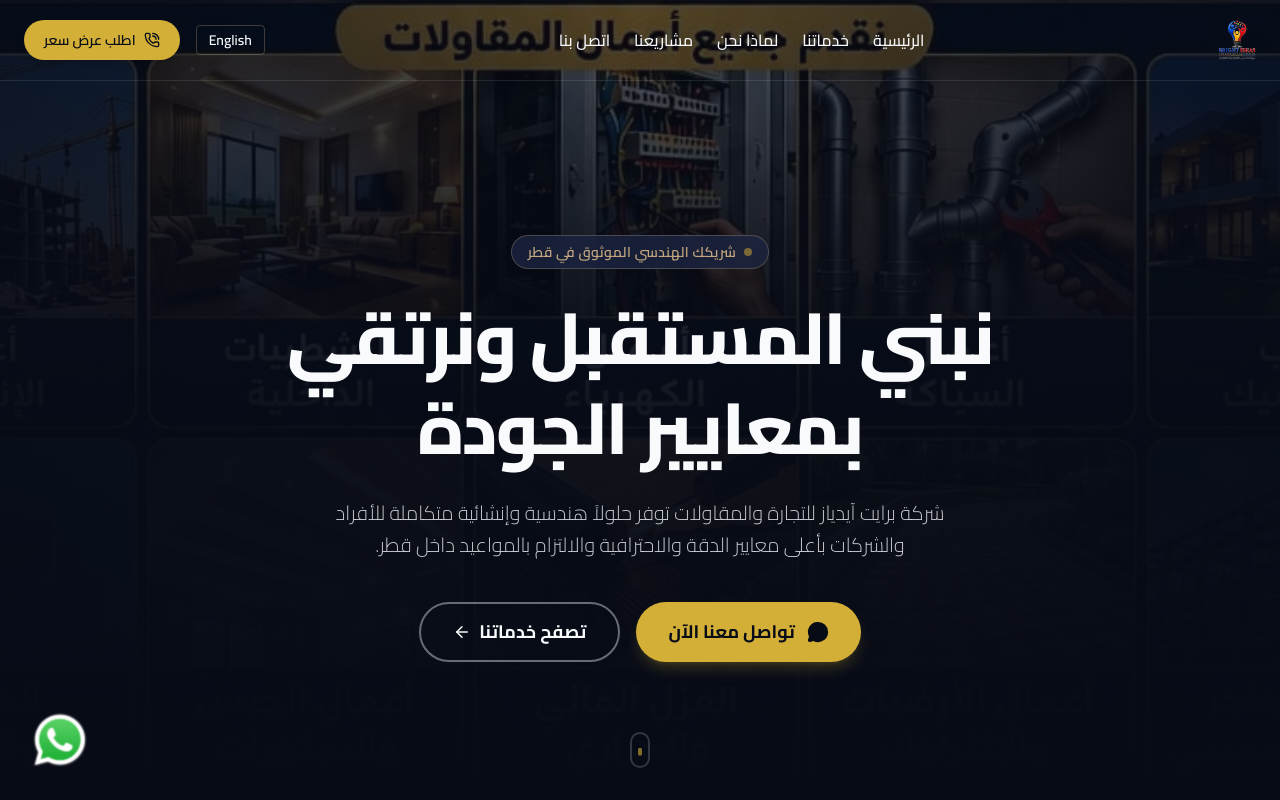
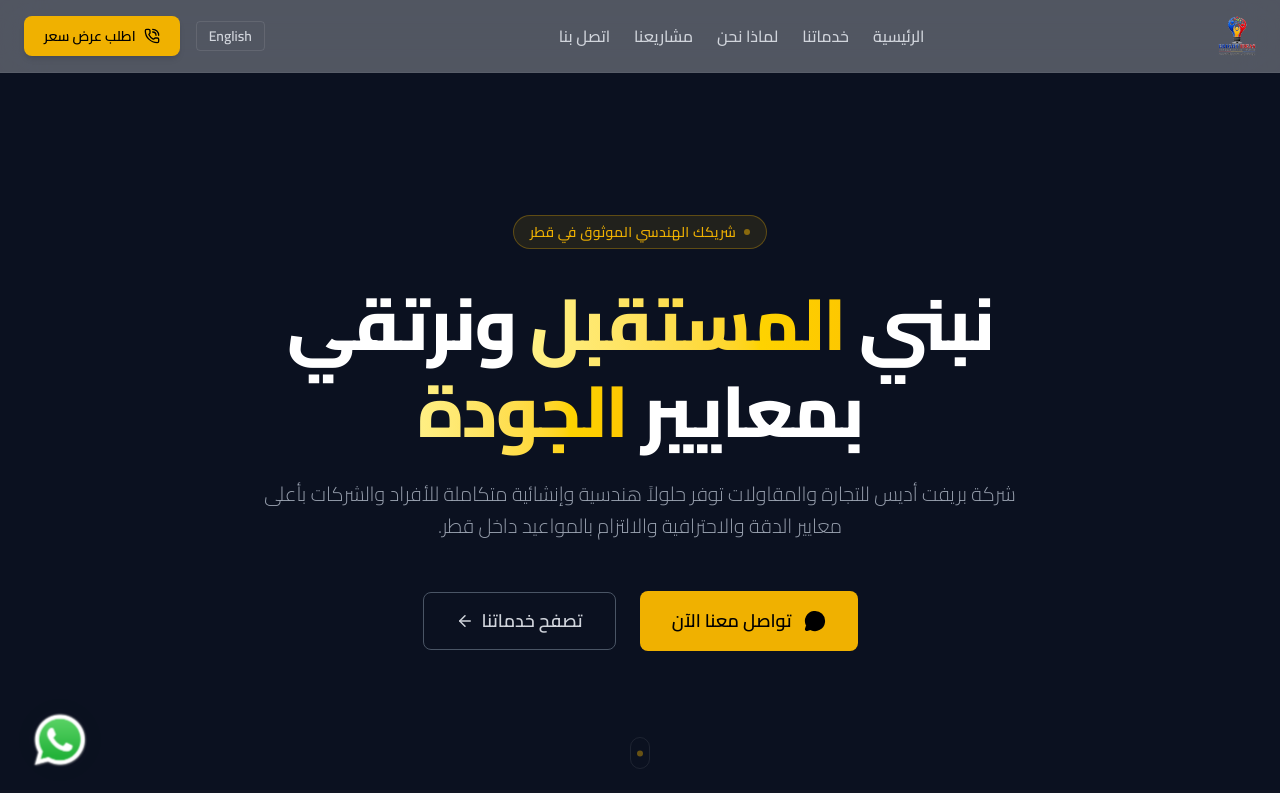
Before and after one commit to adelfree2023-dev/Bright-Ideas, a Next.js app: page / in a window 1280 px wide. Shown: the top 800 px of the page. Built offline with nearby package versions, Linux system fonts and the light colour scheme.

Commit message:
feat: redesign layout, header and hero sections to enterprise gold/spotlight aesthetic and correct company name

```diff
--- a/src/app/layout.tsx
+++ b/src/app/layout.tsx
@@ -9,11 +9,11 @@ const cairo = Cairo({
 });
 
 export const metadata: Metadata = {
-  title: "شركة برايت آيدياز للتجارة والمقاولات | قطر",
-  description: "شركة برايت آيدياز للتجارة والمقاولات هي شريكك الموثوق لتنفيذ وصيانة وتجهيز المشاريع العقارية والخدمية بأعلى دقة واحترافية في قطر. خدمات المقاولات، الصيانة، التنظيف، ومكافحة الحشرات.",
+  title: "شركة بريفت أديس للتجارة والمقاولات | قطر",
+  description: "شركة بريفت أديس للتجارة والمقاولات هي شريكك الموثوق لتنفيذ وصيانة وتجهيز المشاريع العقارية والخدمية بأعلى دقة واحترافية في قطر. خدمات المقاولات، الصيانة، التنظيف، ومكافحة الحشرات.",
   keywords: ["مقاولات قطر", "صيانة مباني الدوحة", "تنظيف فلل قطر", "مكافحة حشرات قطر", "نقل عفش قطر"],
   openGraph: {
-    title: "شركة برايت آيدياز للتجارة والمقاولات | قطر",
+    title: "شركة بريفت أديس للتجارة والمقاولات | قطر",
     description: "حلول مقاولات وصيانة متكاملة بأعلى المعايير الهندسية في قطر.",
     url: "https://brightideas-qa.github.io",
     siteName: "Bright Ideas",
--- a/src/components/Header.tsx
+++ b/src/components/Header.tsx
@@ -11,35 +11,16 @@ interface HeaderProps {
 }
 
 export default function Header({ isEn, setIsEn, t }: HeaderProps) {
-  const [isScrolled, setIsScrolled] = useState(false);
   const [isMenuOpen, setIsMenuOpen] = useState(false);
 
-  useEffect(() => {
-    const handleScroll = () => {
-      if (window.scrollY > 50) {
-        setIsScrolled(true);
-      } else {
-        setIsScrolled(false);
-      }
-    };
-    window.addEventListener("scroll", handleScroll);
-    return () => window.removeEventListener("scroll", handleScroll);
-  }, []);
-
   return (
-    <header
-      className={`fixed top-0 left-0 w-full z-50 transition-all duration-300 ${
-        isScrolled
-          ? "bg-primary/90 backdrop-blur-md shadow-lg border-b border-champagne/20 py-3"
-          : "bg-transparent py-5 border-b border-white/10"
-      }`}
-    >
+    <header className="sticky top-0 z-50 backdrop-blur-xl bg-[#0B1120]/70 border-b border-white/5 w-full py-4 transition-all duration-300">
       <div className="max-w-7xl mx-auto px-6 flex justify-between items-center">
         {/* Logo */}
         <a href="#" className="flex items-center">
           <Image
             src="/assets/logo_transparent.png"
-            alt="Bright Ideas Logo"
+            alt="Private Ideas Logo"
             width={120}
             height={50}
             className="h-10 w-auto object-contain"
@@ -49,29 +30,29 @@ export default function Header({ isEn, setIsEn, t }: HeaderProps) {
 
         {/* Desktop Menu */}
         <nav className="hidden md:flex items-center gap-8">
-          <ul className="flex gap-6 text-text-light font-medium">
+          <ul className="flex gap-6 text-gray-300 font-medium text-sm lg:text-base">
             <li>
-              <a href="#hero" className="hover:text-gold transition-colors">
+              <a href="#hero" className="hover:text-white transition-colors">
                 {t.nav.home}
               </a>
             </li>
             <li>
-              <a href="#services" className="hover:text-gold transition-colors">
+              <a href="#services" className="hover:text-white transition-colors">
                 {t.nav.services}
               </a>
             </li>
             <li>
-              <a href="#why-us" className="hover:text-gold transition-colors">
+              <a href="#why-us" className="hover:text-white transition-colors">
                 {t.nav.whyUs}
               </a>
             </li>
             <li>
-              <a href="#gallery" className="hover:text-gold transition-colors">
+              <a href="#gallery" className="hover:text-white transition-colors">
                 {t.nav.portfolio}
               </a>
             </li>
             <li>
-              <a href="#contact" className="hover:text-gold transition-colors">
+              <a href="#contact" className="hover:text-white transition-colors">
                 {t.nav.contact}
               </a>
             </li>
@@ -83,7 +64,7 @@ export default function Header({ isEn, setIsEn, t }: HeaderProps) {
           {/* Language Switcher */}
           <button
             onClick={() => setIsEn(!isEn)}
-            className="text-text-light hover:text-gold border border-champagne/30 hover:border-gold px-3 py-1 rounded transition-colors text-sm font-semibold cursor-pointer"
+            className="text-gray-300 hover:text-white border border-white/10 hover:border-white/30 px-3 py-1 rounded transition-colors text-sm font-semibold cursor-pointer"
           >
             {isEn ? "العربية" : "English"}
           </button>
@@ -92,7 +73,7 @@ export default function Header({ isEn, setIsEn, t }: HeaderProps) {
             href="https://wa.me/97455056698"
             target="_blank"
             rel="noopener noreferrer"
-            className="bg-gold hover:bg-gold-hover text-primary-dark font-semibold px-5 py-2.5 rounded-full flex items-center gap-2 shadow-md hover:shadow-lg transition-all transform hover:-translate-y-0.5 cursor-pointer text-sm"
+            className="bg-yellow-500 hover:bg-yellow-400 text-black font-semibold px-5 py-2.5 rounded-lg flex items-center gap-2 shadow-md hover:shadow-[0_0_20px_rgba(234,179,8,0.3)] transition-all transform hover:-translate-y-0.5 cursor-pointer text-sm"
           >
             <PhoneCall size={16} />
             <span>{t.nav.getQuote}</span>
@@ -103,29 +84,29 @@ export default function Header({ isEn, setIsEn, t }: HeaderProps) {
         <div className="flex items-center gap-3 md:hidden">
           <button
             onClick={() => setIsEn(!isEn)}
-            className="text-text-light hover:text-gold border border-champagne/30 px-2.5 py-0.5 rounded text-xs cursor-pointer"
+            className="text-gray-300 hover:text-white border border-white/10 px-2.5 py-0.5 rounded text-xs cursor-pointer"
           >
             {isEn ? "العربية" : "EN"}
           </button>
           <button
             onClick={() => setIsMenuOpen(!isMenuOpen)}
-            className="text-text-light hover:text-gold cursor-pointer"
+            className="text-gray-300 hover:text-white cursor-pointer"
             aria-label="Toggle Menu"
           >
-            {isMenuOpen ? <X size={28} /> : <Menu size={28} />}
+            {isMenuOpen ? <X size={24} /> : <Menu size={24} />}
           </button>
         </div>
       </div>
 
       {/* Mobile Menu */}
       {isMenuOpen && (
-        <div className="md:hidden bg-primary-dark/95 border-b border-champagne/20 backdrop-blur-lg absolute top-full left-0 w-full py-6 px-8 flex flex-col gap-6 shadow-2xl animate-fade-in">
-          <ul className="flex flex-col gap-4 text-text-light text-lg font-medium">
+        <div className="md:hidden bg-[#0B1120]/95 border-b border-white/5 backdrop-blur-xl absolute top-full left-0 w-full py-6 px-8 flex flex-col gap-6 shadow-2xl">
+          <ul className="flex flex-col gap-4 text-gray-300 text-lg font-medium">
             <li>
               <a
                 href="#hero"
                 onClick={() => setIsMenuOpen(false)}
-                className="hover:text-gold block"
+                className="hover:text-white block"
               >
                 {t.nav.home}
               </a>
@@ -134,7 +115,7 @@ export default function Header({ isEn, setIsEn, t }: HeaderProps) {
               <a
                 href="#services"
                 onClick={() => setIsMenuOpen(false)}
-                className="hover:text-gold block"
+                className="hover:text-white block"
               >
                 {t.nav.services}
               </a>
@@ -143,7 +124,7 @@ export default function Header({ isEn, setIsEn, t }: HeaderProps) {
               <a
                 href="#why-us"
                 onClick={() => setIsMenuOpen(false)}
-                className="hover:text-gold block"
+                className="hover:text-white block"
               >
                 {t.nav.whyUs}
               </a>
@@ -152,7 +133,7 @@ export default function Header({ isEn, setIsEn, t }: HeaderProps) {
               <a
                 href="#gallery"
                 onClick={() => setIsMenuOpen(false)}
-                className="hover:text-gold block"
+                className="hover:text-white block"
               >
                 {t.nav.portfolio}
               </a>
@@ -161,7 +142,7 @@ export default function Header({ isEn, setIsEn, t }: HeaderProps) {
               <a
                 href="#contact"
                 onClick={() => setIsMenuOpen(false)}
-                className="hover:text-gold block"
+                className="hover:text-white block"
               >
                 {t.nav.contact}
               </a>
@@ -172,7 +153,7 @@ export default function Header({ isEn, setIsEn, t }: HeaderProps) {
             href="https://wa.me/97455056698"
             target="_blank"
             rel="noopener noreferrer"
-            className="bg-gold hover:bg-gold-hover text-primary-dark text-center font-semibold py-3 rounded-full flex items-center justify-center gap-2 transition-all cursor-pointer"
+            className="bg-yellow-500 hover:bg-yellow-400 text-black text-center font-semibold py-3 rounded-lg flex items-center justify-center gap-2 transition-all cursor-pointer shadow-md hover:shadow-[0_0_20px_rgba(234,179,8,0.3)]"
             onClick={() => setIsMenuOpen(false)}
           >
             <PhoneCall size={18} />
--- a/src/components/Hero.tsx
+++ b/src/components/Hero.tsx
@@ -13,67 +13,79 @@ export default function Hero({ isEn, t }: HeroProps) {
   return (
     <section
       id="hero"
-      className="relative min-h-screen flex items-center justify-center overflow-hidden bg-primary-dark pt-24"
+      className="relative min-h-[90vh] flex items-center justify-center overflow-hidden bg-[#0B1120] py-24"
     >
-      {/* Fixed Background Image with Ken Burns effect */}
-      <div className="absolute inset-0 z-0">
-        <motion.div
-          initial={{ scale: 1.08, opacity: 0 }}
-          animate={{ scale: 1, opacity: 0.35 }}
-          transition={{ duration: 2.0, ease: "easeOut" }}
-          className="w-full h-full bg-cover bg-center"
-          style={{ backgroundImage: "url('assets/hero_slider_1.webp')" }}
-        />
-        {/* Navy Overlay Gradients */}
-        <div className="absolute inset-0 bg-gradient-to-t from-primary-dark via-primary-dark/85 to-transparent" />
-        <div className="absolute inset-0 bg-gradient-to-r from-primary-dark/60 via-transparent to-primary-dark/60" />
-      </div>
+      {/* Premium spotlight background overlay using radial gradient */}
+      <div className="absolute inset-0 z-0 bg-[radial-gradient(ellipse_at_top,_var(--tw-gradient-stops))] from-yellow-500/10 via-[#0B1120] to-[#0B1120]" />
 
       <div className="max-w-7xl mx-auto px-6 relative z-10 text-center flex flex-col items-center justify-center">
-        {/* Animated Subtitle Badge */}
+        {/* Animated Subtitle Badge (Pill Style) */}
         <motion.div
+          initial={{ opacity: 0, y: 15 }}
+          animate={{ opacity: 1, y: 0 }}
+          transition={{ delay: 0.2, duration: 0.6 }}
+          className="inline-flex items-center gap-2 px-4 py-1.5 rounded-full border border-yellow-500/30 bg-yellow-500/10 text-yellow-500 text-sm font-medium tracking-wide mb-8"
+        >
+          <span className="w-1.5 h-1.5 rounded-full bg-yellow-500 animate-pulse" />
+          <span>{t.hero.subtitle}</span>
+        </motion.div>
+
+        {/* Headline with specific gradient highlights */}
+        <motion.h1
           initial={{ opacity: 0, y: 20 }}
           animate={{ opacity: 1, y: 0 }}
-          transition={{ delay: 0.3, duration: 0.8 }}
-          className="inline-flex items-center gap-2 px-4 py-1.5 rounded-full bg-primary-light/80 border border-champagne/30 text-champagne text-xs md:text-sm font-semibold tracking-wide uppercase mb-6 backdrop-blur-sm"
+          transition={{ delay: 0.4, duration: 0.6 }}
+          className="text-4xl md:text-6xl lg:text-7xl font-extrabold text-white leading-[1.2] mb-6 max-w-4xl tracking-tight"
         >
-          <span className="w-2 h-2 rounded-full bg-gold animate-pulse" />
-          {t.hero.subtitle}
-        </motion.div>
-
-        {/* Title */}
-        <motion.h1
-          initial={{ opacity: 0, y: 25 }}
-          animate={{ opacity: 1, y: 0 }}
-          transition={{ delay: 0.5, duration: 0.8 }}
-          className="text-4xl md:text-6xl lg:text-7xl font-extrabold text-text-light leading-tight mb-6 max-w-4xl tracking-tight"
-        >
-          {t.hero.title}
+          {isEn ? (
+            <>
+              Building the{" "}
+              <span className="text-transparent bg-clip-text bg-gradient-to-l from-yellow-400 to-yellow-200">
+                Future
+              </span>
+              , Elevating{" "}
+              <span className="text-transparent bg-clip-text bg-gradient-to-l from-yellow-400 to-yellow-200">
+                Quality
+              </span>{" "}
+              Standards
+            </>
+          ) : (
+            <>
+              نبني{" "}
+              <span className="text-transparent bg-clip-text bg-gradient-to-l from-yellow-400 to-yellow-200">
+                المستقبل
+              </span>{" "}
+              ونرتقي بمعايير{" "}
+              <span className="text-transparent bg-clip-text bg-gradient-to-l from-yellow-400 to-yellow-200">
+                الجودة
+              </span>
+            </>
+          )}
         </motion.h1>
 
-        {/* Description */}
+        {/* Sub-headline */}
         <motion.p
-          initial={{ opacity: 0, y: 20 }}
+          initial={{ opacity: 0, y: 15 }}
           animate={{ opacity: 1, y: 0 }}
-          transition={{ delay: 0.7, duration: 0.8 }}
-          className="text-base md:text-xl text-text-light/80 max-w-2xl mb-10 leading-relaxed font-light"
+          transition={{ delay: 0.6, duration: 0.6 }}
+          className="text-gray-400 text-lg md:text-xl max-w-3xl mx-auto mb-12 leading-relaxed font-light"
         >
           {t.hero.desc}
         </motion.p>
 
-        {/* Call to Actions */}
+        {/* CTA Buttons */}
         <motion.div
-          initial={{ opacity: 0, y: 20 }}
+          initial={{ opacity: 0, y: 15 }}
           animate={{ opacity: 1, y: 0 }}
-          transition={{ delay: 0.9, duration: 0.8 }}
-          className="flex flex-col sm:flex-row gap-4 justify-center items-center w-full sm:w-auto"
+          transition={{ delay: 0.8, duration: 0.6 }}
+          className="flex flex-col sm:flex-row gap-6 justify-center items-center w-full sm:w-auto"
         >
-          {/* Primary Gold CTA */}
+          {/* Primary Gold/Yellow CTA */}
           <a
             href="https://wa.me/97455056698"
             target="_blank"
             rel="noopener noreferrer"
-            className="w-full sm:w-auto bg-gold hover:bg-gold-hover text-primary-dark font-bold px-8 py-4 rounded-full flex items-center justify-center gap-3 shadow-lg shadow-gold/20 hover:shadow-gold/30 transition-all transform hover:-translate-y-1 cursor-pointer text-base md:text-lg"
+            className="w-full sm:w-auto bg-yellow-500 text-black font-semibold px-8 py-4 rounded-lg flex items-center justify-center gap-3 hover:bg-yellow-400 hover:shadow-[0_0_20px_rgba(234,179,8,0.4)] transition-all duration-300 transform hover:-translate-y-1 cursor-pointer text-base md:text-lg"
           >
             <MessageCircle size={22} className="fill-current" />
             <span>{t.hero.ctaPrimary}</span>
@@ -82,7 +94,7 @@ export default function Hero({ isEn, t }: HeroProps) {
           {/* Secondary Outline CTA */}
           <a
             href="#services"
-            className="w-full sm:w-auto border-2 border-text-light/40 hover:border-gold text-text-light hover:text-gold font-bold px-8 py-3.5 rounded-full flex items-center justify-center gap-2 transition-all transform hover:-translate-y-1 cursor-pointer text-base md:text-lg"
+            className="w-full sm:w-auto border border-gray-600 text-gray-300 font-semibold px-8 py-3.5 rounded-lg flex items-center justify-center gap-2 hover:bg-white/5 hover:border-white hover:text-white transition-all duration-300 cursor-pointer text-base md:text-lg"
           >
             <span>{t.hero.ctaSecondary}</span>
             {isEn ? <ArrowRight size={18} /> : <ArrowLeft size={18} />}
@@ -91,18 +103,18 @@ export default function Hero({ isEn, t }: HeroProps) {
       </div>
 
       {/* Subtle Scroll Indicator */}
-      <div className="absolute bottom-8 left-1/2 transform -translate-x-1/2 z-10 flex flex-col items-center gap-1.5 opacity-60">
-        <div className="w-5 h-9 rounded-full border-2 border-text-light/30 flex justify-center p-1.5">
+      <div className="absolute bottom-6 left-1/2 transform -translate-x-1/2 z-10 flex flex-col items-center gap-1.5 opacity-40">
+        <div className="w-5 h-8 rounded-full border border-white/20 flex justify-center p-1.5">
           <motion.div
             animate={{
-              y: [0, 12, 0],
+              y: [0, 10, 0],
             }}
             transition={{
               duration: 1.5,
               repeat: Infinity,
               repeatType: "loop",
             }}
-            className="w-1 h-2 rounded-full bg-gold"
+            className="w-1.5 h-1.5 rounded-full bg-yellow-500"
           />
         </div>
       </div>
--- a/src/translations.ts
+++ b/src/translations.ts
@@ -11,7 +11,7 @@ export const translations = {
     hero: {
       subtitle: "شريكك الهندسي الموثوق في قطر",
       title: "نبني المستقبل ونرتقي بمعايير الجودة",
-      desc: "شركة برايت آيدياز للتجارة والمقاولات توفر حلولاً هندسية وإنشائية متكاملة للأفراد والشركات بأعلى معايير الدقة والاحترافية والالتزام بالمواعيد داخل قطر.",
+      desc: "شركة بريفت أديس للتجارة والمقاولات توفر حلولاً هندسية وإنشائية متكاملة للأفراد والشركات بأعلى معايير الدقة والاحترافية والالتزام بالمواعيد داخل قطر.",
       ctaPrimary: "تواصل معنا الآن",
       ctaSecondary: "تصفح خدماتنا",
     },
@@ -65,7 +65,7 @@ export const translations = {
       },
     },
     whyUs: {
-      title: "لماذا تختار برايت آيدياز؟",
+      title: "لماذا تختار بريفت أديس؟",
       subtitle: "نجمع بين الكفاءة الهندسية والالتزام الأخلاقي لنكون الخيار الأول دائماً",
       stats: {
         experience: "سنوات خبرة",
@@ -103,11 +103,11 @@ export const translations = {
     },
     footer: {
       aboutTitle: "عن الشركة",
-      aboutDesc: "شركة برايت آيدياز للتجارة والمقاولات هي شريك البناء والتشغيل المعتمد والأكثر موثوقية في قطر، نقدم حلولاً متكاملة تجمع بين الجودة والدقة والسرعة.",
+      aboutDesc: "شركة بريفت أديس للتجارة والمقاولات هي شريك البناء والتشغيل المعتمد والأكثر موثوقية في قطر، نقدم حلولاً متكاملة تجمع بين الجودة والدقة والسرعة.",
       linksTitle: "روابط سريعة",
       hoursTitle: "ساعات العمل",
       hoursDesc: "السبت - الخميس: 8:00 صباحاً - 8:00 مساءً\nالجمعة: مغلق",
-      rights: "جميع الحقوق محفوظة © 2026 شركة برايت آيدياز للتجارة والمقاولات",
+      rights: "جميع الحقوق محفوظة © 2026 شركة بريفت أديس للتجارة والمقاولات",
     },
   },
   en: {
```
